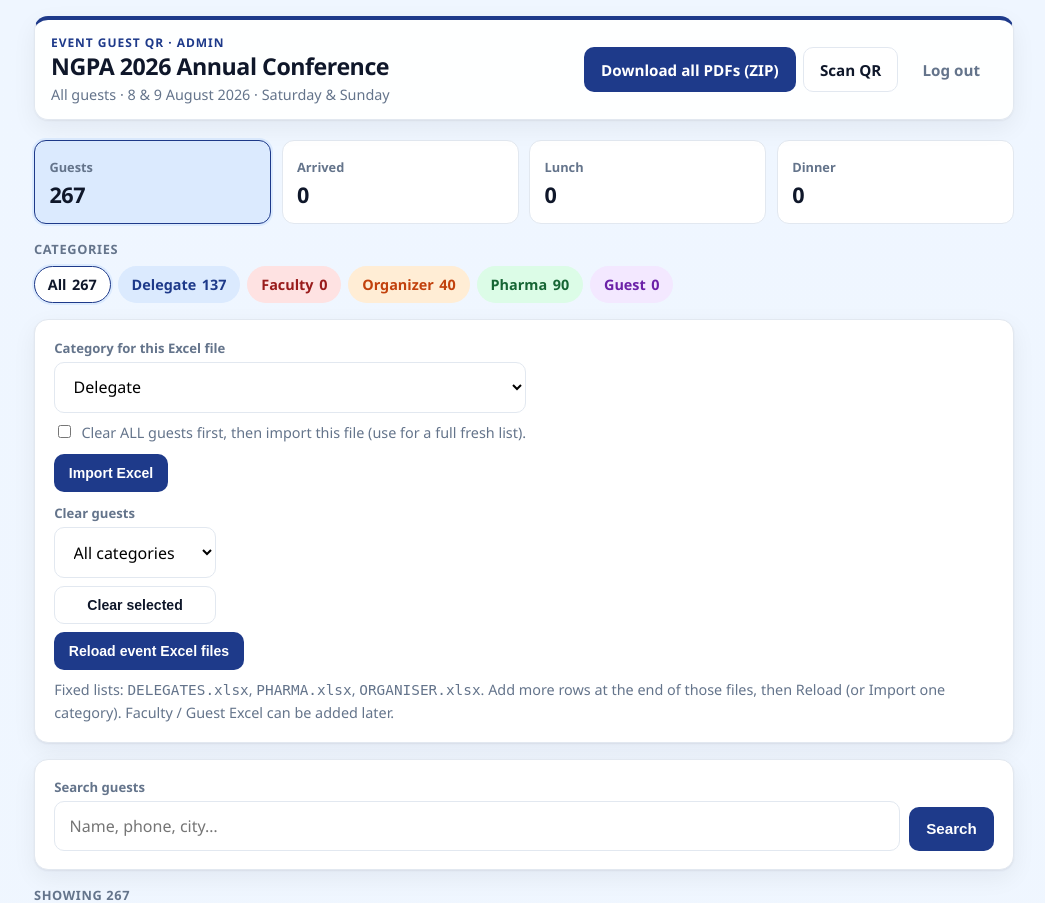
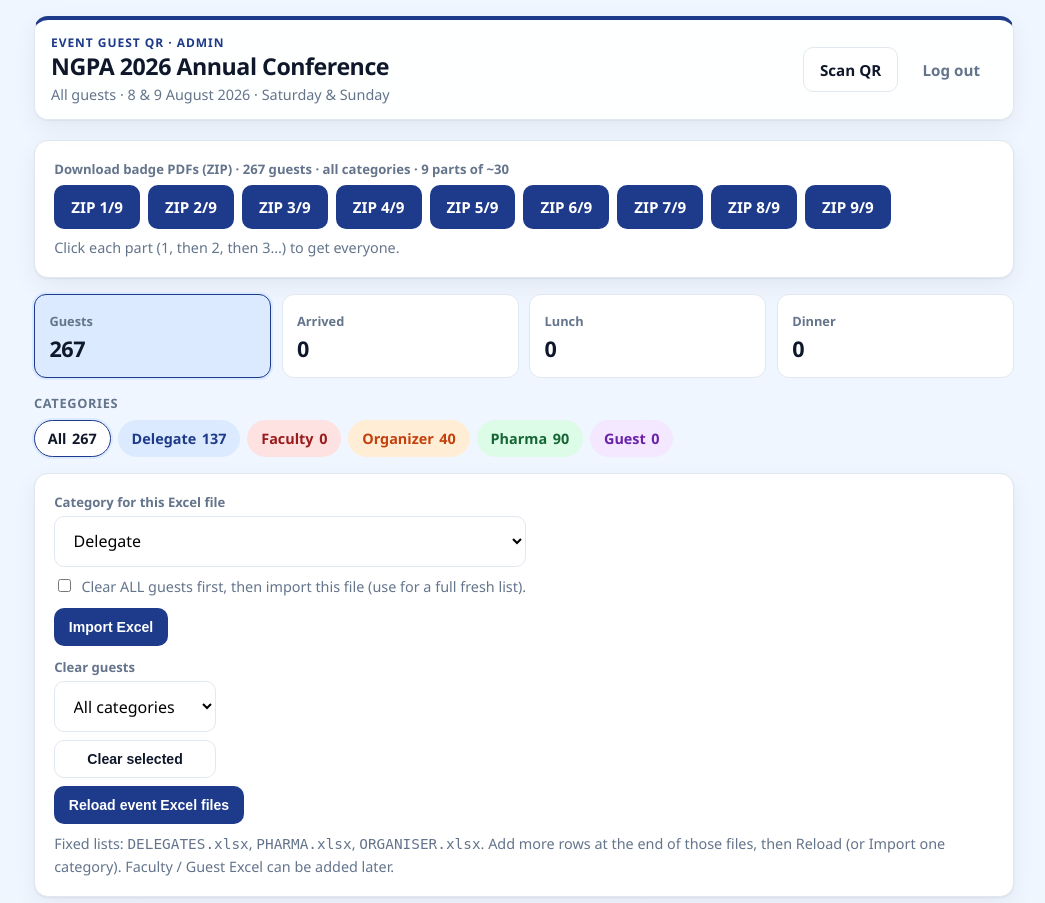
Before and after one commit to SHRUTI-ad/GUEST_QR, a Flask app: page / in a window 1280 px wide. Shown: the top 903 px of the page, without its empty margins (116-1161 px from the left). Run offline with Flask 3, Linux system fonts and the light colour scheme; the visitor is signed in with stand-in values (Sample User, id 1); data comes from the database, SQL or seed files in the repository; some libraries are stand-ins or nearby versions.

Commit message:
Add files via upload

```diff
--- a/app.py
+++ b/app.py
@@ -1200,6 +1200,11 @@ def home():
         ]
     conn.close()
 
+    # ZIP download parts for current list (Delegate/Pharma need multiple parts on Render)
+    zip_count = len(scoped)
+    zip_parts = max(1, (zip_count + ZIP_PART_SIZE - 1) // ZIP_PART_SIZE) if zip_count else 0
+    zip_part_links = list(range(1, zip_parts + 1)) if zip_parts else []
+
     return render_template(
         "home.html",
         guests=guests,
@@ -1214,6 +1219,9 @@ def home():
         status=status,
         category_counts=category_counts,
         zip_part_size=ZIP_PART_SIZE,
+        zip_parts=zip_parts,
+        zip_part_links=zip_part_links,
+        zip_count=zip_count,
     )
 
 
--- a/templates/home.html
+++ b/templates/home.html
@@ -19,15 +19,39 @@
       </p>
     </div>
     <nav class="app-nav">
-      <a class="btn"
-         href="{{ url_for('download_pdfs_zip', category=category or None) }}"
-         onclick="return confirm('Download badge PDFs as a ZIP? Large lists can take a few minutes.');">
-        {% if category %}Download {{ category }} ZIP{% else %}Download all PDFs (ZIP){% endif %}
-      </a>
       <a class="btn secondary" href="{{ url_for('scan') }}">Scan QR</a>
       <a class="btn ghost" href="{{ url_for('logout') }}">Log out</a>
     </nav>
   </header>
+
+  {% if zip_count and zip_part_links %}
+    <div class="panel tools-compact" style="margin-top: 0.75rem;">
+      <p class="field-label" style="margin: 0 0 0.45rem;">
+        Download badge PDFs (ZIP)
+        · {{ zip_count }} guest{{ 's' if zip_count != 1 else '' }}
+        {% if category %} · {{ category }}{% else %} · all categories{% endif %}
+        {% if zip_parts > 1 %} · {{ zip_parts }} parts of ~{{ zip_part_size }}{% endif %}
+      </p>
+      <div style="display: flex; flex-wrap: wrap; gap: 0.5rem; align-items: center;">
+        {% if zip_parts <= 1 %}
+          <a class="btn"
+             href="{{ url_for('download_pdfs_zip', category=category or None, part=1) }}"
+             onclick="return confirm('Download badge PDFs as a ZIP?');">
+            {% if category %}Download {{ category }} ZIP{% else %}Download all PDFs (ZIP){% endif %}
+          </a>
+        {% else %}
+          {% for p in zip_part_links %}
+            <a class="btn"
+               href="{{ url_for('download_pdfs_zip', category=category or None, part=p) }}"
+               onclick="return confirm('Download ZIP part {{ p }} of {{ zip_parts }} (~{{ zip_part_size }} badges)?');">
+              ZIP {{ p }}/{{ zip_parts }}
+            </a>
+          {% endfor %}
+          <span class="help" style="margin: 0;">Click each part (1, then 2, then 3…) to get everyone.</span>
+        {% endif %}
+      </div>
+    </div>
+  {% endif %}
 
   {% with messages = get_flashed_messages(with_categories=true) %}
     {% for category, msg in messages %}
```
Also changed, not shown: _badge_previews/guest_preview.png, 1 other file.
